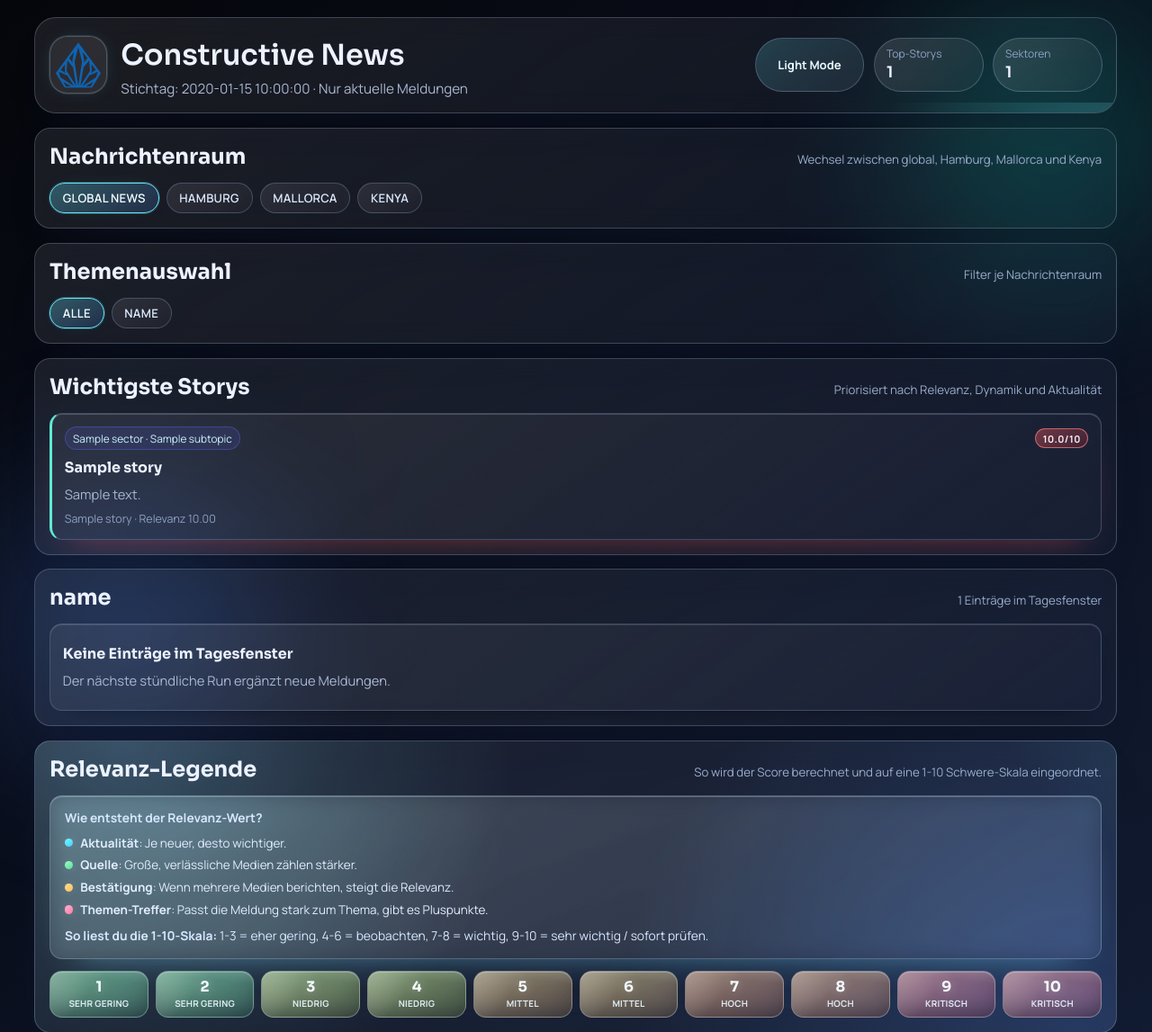
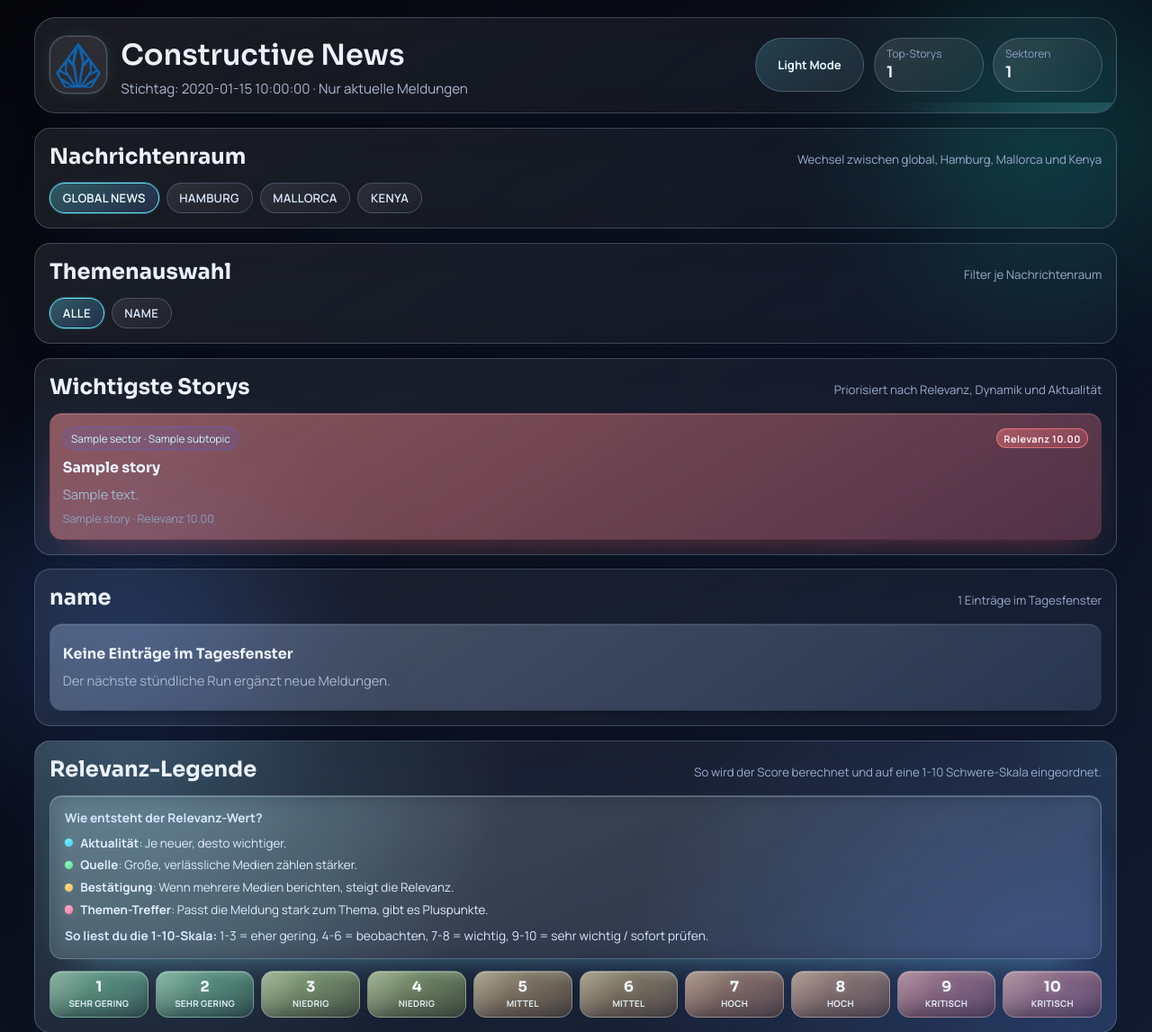
Before and after one commit to jeawey/newsdash, a FastAPI app: template app/templates/index.html in a window 1280 px wide. Shown: the top 1147 px of the page at 90% size. Run offline with FastAPI, Linux system fonts and the light colour scheme; the template is opened without the code that fills it: most values are stand-ins (such as "Sample title", 1, 10 or a date in 2020).

Commit message:
Aktualisiere News panels gradients

```diff
--- a/app/static/styles.css
+++ b/app/static/styles.css
@@ -368,33 +368,40 @@ main {
 
 .story-card {
   border-radius: var(--radius-md);
-  border: 1px solid rgba(164, 195, 245, 0.23);
+  border: 1px solid transparent;
   padding: 0.86rem;
-  background: linear-gradient(145deg, rgba(255, 255, 255, 0.07), rgba(255, 255, 255, 0.02));
+  --card-fill: linear-gradient(145deg, rgba(255, 255, 255, 0.07), rgba(255, 255, 255, 0.02));
+  --tier-border-gradient: linear-gradient(145deg, rgba(164, 195, 245, 0.26), rgba(120, 156, 209, 0.16));
+  background:
+    var(--card-fill) padding-box,
+    var(--tier-border-gradient) border-box;
   box-shadow: inset 0 1px 0 rgba(255, 255, 255, 0.12), 0 12px 32px -24px rgba(0, 0, 0, 0.9);
   transition: transform 180ms ease, border-color 180ms ease, box-shadow 220ms ease;
 }
 
+.story-card[data-relevance-tier="verylow"] {
+  --tier-border-gradient: linear-gradient(150deg, rgba(129, 255, 170, 0.42), rgba(105, 224, 155, 0.22));
+}
+
 .story-card[data-relevance-tier="low"] {
-  border-left: 3px solid rgba(133, 236, 158, 0.8);
+  --tier-border-gradient: linear-gradient(150deg, rgba(214, 255, 131, 0.44), rgba(192, 231, 106, 0.24));
 }
 
 .story-card[data-relevance-tier="medium"] {
-  border-left: 3px solid rgba(245, 214, 117, 0.86);
+  --tier-border-gradient: linear-gradient(150deg, rgba(255, 214, 124, 0.44), rgba(249, 186, 113, 0.24));
 }
 
 .story-card[data-relevance-tier="high"] {
-  border-left: 3px solid rgba(255, 171, 102, 0.9);
+  --tier-border-gradient: linear-gradient(150deg, rgba(255, 170, 109, 0.45), rgba(246, 144, 94, 0.26));
 }
 
 .story-card[data-relevance-tier="critical"] {
-  border-left: 3px solid rgba(255, 109, 109, 0.95);
+  --tier-border-gradient: linear-gradient(150deg, rgba(255, 129, 129, 0.45), rgba(237, 97, 122, 0.27));
   box-shadow: inset 0 1px 0 rgba(255, 255, 255, 0.18), 0 18px 38px -22px rgba(255, 90, 90, 0.45);
 }
 
 :root[data-theme="light"] .story-card {
-  border-color: rgba(105, 134, 173, 0.28);
-  background: linear-gradient(145deg, rgba(255, 255, 255, 0.88), rgba(244, 250, 255, 0.72));
+  --card-fill: linear-gradient(145deg, rgba(255, 255, 255, 0.88), rgba(244, 250, 255, 0.72));
   box-shadow: inset 0 1px 0 rgba(255, 255, 255, 0.68), 0 12px 24px -22px rgba(27, 53, 93, 0.35);
 }
 
@@ -406,12 +413,7 @@ main {
   box-shadow: inset 0 1px 0 rgba(255, 255, 255, 0.2), 0 16px 34px -20px rgba(0, 0, 0, 0.9), 0 0 24px -16px color-mix(in srgb, var(--sector-accent), transparent 45%);
 }
 
-.story-card.highlight {
-  border-left: 3px solid var(--sector-accent);
-}
-
 .story-card.is-hot {
-  border-color: rgba(255, 120, 120, 0.72);
   box-shadow:
     inset 0 1px 0 rgba(255, 255, 255, 0.2),
     0 18px 34px -22px rgba(255, 88, 88, 0.45),
@@ -459,27 +461,33 @@ main {
   font-size: 0.68rem;
   font-weight: 700;
   letter-spacing: 0.04em;
-  color: #e8f7ff;
-  border: 1px solid rgba(136, 206, 255, 0.44);
-  background: linear-gradient(145deg, rgba(72, 150, 255, 0.3), rgba(42, 96, 189, 0.18));
+  color: #eaf9f0;
+  border: 1px solid rgba(129, 255, 170, 0.52);
+  background: linear-gradient(150deg, rgba(129, 255, 170, 0.42), rgba(105, 224, 155, 0.22));
+}
+
+.story-card[data-relevance-tier="low"] .relevance-pill {
+  color: #f7ffe8;
+  border-color: rgba(214, 255, 131, 0.56);
+  background: linear-gradient(150deg, rgba(214, 255, 131, 0.44), rgba(192, 231, 106, 0.24));
 }
 
 .story-card[data-relevance-tier="medium"] .relevance-pill {
-  color: #fff8e6;
-  border-color: rgba(244, 210, 128, 0.55);
-  background: linear-gradient(145deg, rgba(240, 192, 92, 0.3), rgba(173, 116, 35, 0.18));
+  color: #fff8e9;
+  border-color: rgba(255, 214, 124, 0.6);
+  background: linear-gradient(150deg, rgba(255, 214, 124, 0.44), rgba(249, 186, 113, 0.24));
 }
 
 .story-card[data-relevance-tier="high"] .relevance-pill {
-  color: #fff3e9;
-  border-color: rgba(255, 176, 118, 0.62);
-  background: linear-gradient(145deg, rgba(255, 145, 88, 0.34), rgba(181, 91, 38, 0.2));
+  color: #fff3ea;
+  border-color: rgba(255, 170, 109, 0.62);
+  background: linear-gradient(150deg, rgba(255, 170, 109, 0.45), rgba(246, 144, 94, 0.26));
 }
 
 .story-card[data-relevance-tier="critical"] .relevance-pill {
   color: #ffeef0;
-  border-color: rgba(255, 126, 126, 0.68);
-  background: linear-gradient(145deg, rgba(255, 98, 98, 0.38), rgba(177, 40, 64, 0.22));
+  border-color: rgba(255, 129, 129, 0.72);
+  background: linear-gradient(150deg, rgba(255, 129, 129, 0.45), rgba(237, 97, 122, 0.27));
 }
 
 .story-card h3 {
--- a/app/templates/index.html
+++ b/app/templates/index.html
@@ -143,7 +143,7 @@
             </p>
             <h3><a href="{{ story.url }}" target="_blank" rel="noopener">{{ story.title }}</a></h3>
             <p class="summary">{{ story.summary }}</p>
-            <p class="meta">{{ story.source_name }} · {{ story.published_at.strftime('%d.%m.%Y %H:%M') }} · Relevanz {{ '%.2f'|format(story.score) }} · Heat {{ '%.2f'|format(story.heat_score) }}</p>
+            <p class="meta">{{ story.source_name }} · {{ story.published_at.strftime('%d.%m.%Y %H:%M') }} · Relevanz {{ '%.2f'|format(story.score) }}</p>
           </article>
           {% endfor %}
           {% else %}
@@ -368,12 +368,13 @@
         cards.forEach((card) => {
           const rawScore = Number(card.dataset.score || 0);
           const scaled = Math.max(1, Math.min(10, (rawScore / 4.4) * 10));
-          card.dataset.relevance = scaled.toFixed(1);
+          card.dataset.relevance = rawScore.toFixed(2);
 
-          let tier = "low";
+          let tier = "verylow";
           if (scaled >= 9) tier = "critical";
           else if (scaled >= 7) tier = "high";
-          else if (scaled >= 4) tier = "medium";
+          else if (scaled >= 5) tier = "medium";
+          else if (scaled >= 3) tier = "low";
           card.dataset.relevanceTier = tier;
 
           const subtopic = card.dataset.subtopic || "";
@@ -384,7 +385,7 @@
           if (chipRow && !chipRow.querySelector(".relevance-pill")) {
             const badge = document.createElement("span");
             badge.className = "relevance-pill";
-            badge.textContent = `${scaled.toFixed(1)}/10`;
+            badge.textContent = `Relevanz ${rawScore.toFixed(2)}`;
             chipRow.appendChild(badge);
           }
         });
```
